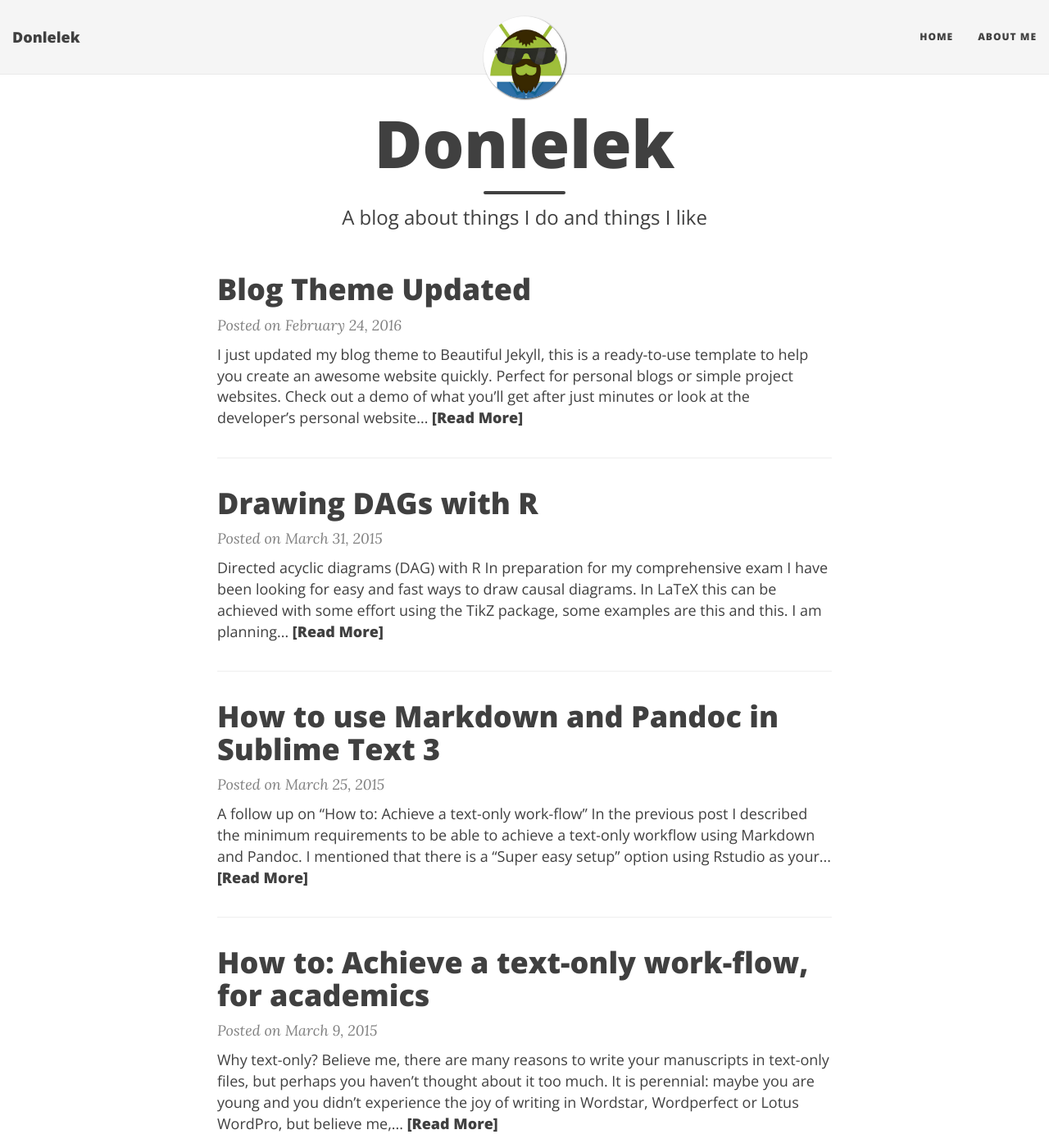
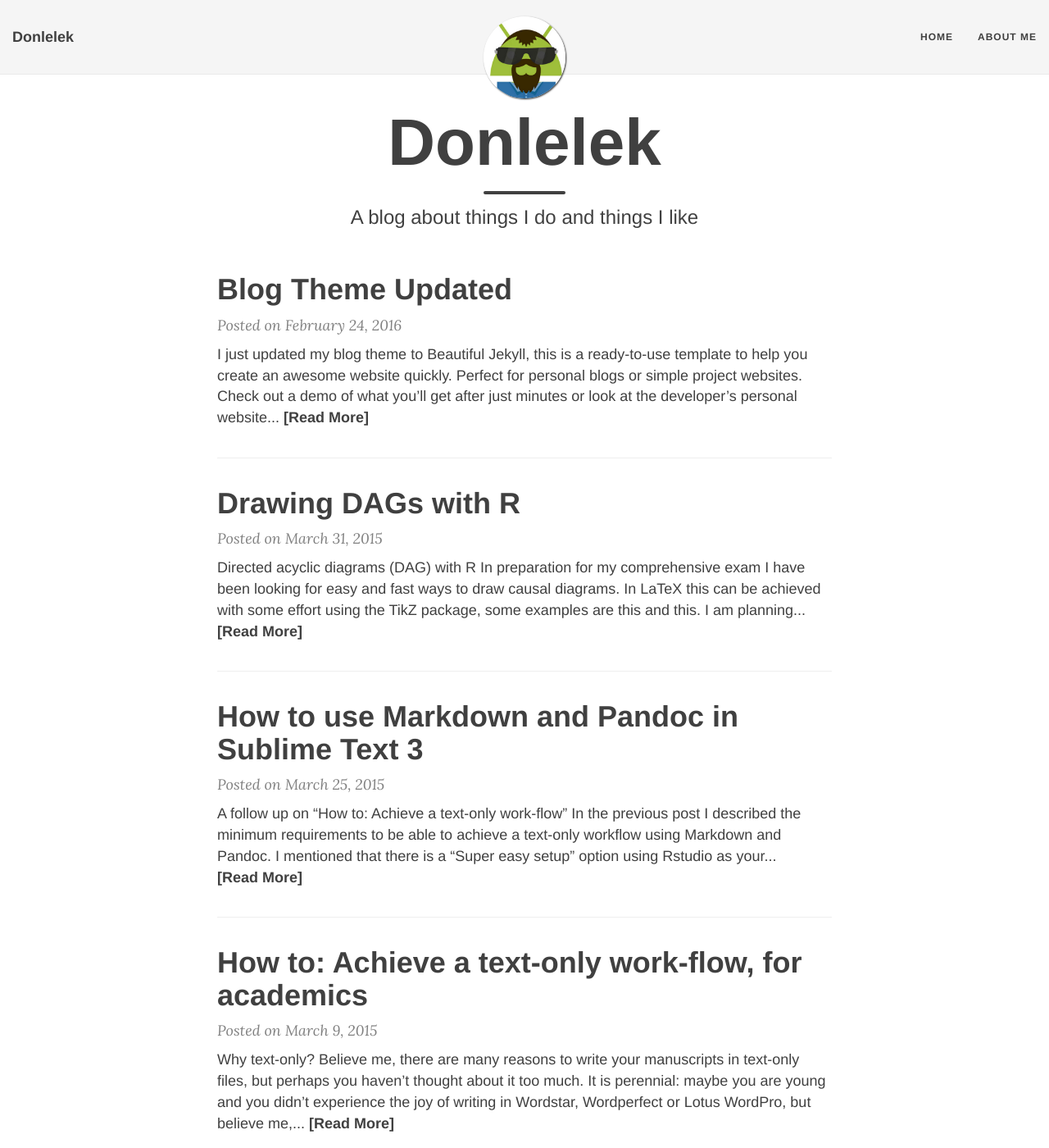
Before and after one commit to donlelek/donlelek.github.io, a Jekyll site: the page built from index.html, in a window 1280 px wide and 1400 px high. Shown: the whole window at 82% size. Built offline with Jekyll 4.4.1, drawn with Linux system fonts in a browser that asks for light colours; nearby versions of some CDN libraries; the list of posts is cut into pages by our own code.

Commit message:
changed twitter handle, updated sans font

```diff
--- a/_config.yml
+++ b/_config.yml
@@ -39,7 +39,7 @@
   name: Derek Price
   email: "dpricer@gmail.com"
   github: donlelek    # eg. daattali
-  twitter: dprice_chile   # eg. daattali
+  twitter: _donlelek_   # eg. daattali
   linkedin: in/dpricechile  # eg. "pub/dean-attali/8/946/143"
   stackoverflow: 4654047/donlelek  # eg. "3943160/daattali"
 
--- a/css/main.css
+++ b/css/main.css
@@ -18,7 +18,7 @@
   color: #008AFF;
 }
 h1,h2,h3,h4,h5,h6 {
-  font-family: 'Open Sans', 'Helvetica Neue', Helvetica, Arial, sans-serif;
+  font-family: 'Gibson', 'Helvetica Neue', Helvetica, Arial, sans-serif;
   font-weight: 800;
 }
 a {
@@ -50,7 +50,7 @@
 }
 
 .main-explain-area {
-  font-family: 'Open Sans', 'Helvetica Neue', Helvetica, Arial, sans-serif;
+  font-family: 'Gibson', 'Helvetica Neue', Helvetica, Arial, sans-serif;
   padding: 15px inherit;
 }
 
@@ -96,7 +96,7 @@
 .navbar-custom {
   background: #F5F5F5;
   border-bottom: 1px solid #EAEAEA;
-  font-family: 'Open Sans', 'Helvetica Neue', Helvetica, Arial, sans-serif;
+  font-family: 'Gibson', 'Helvetica Neue', Helvetica, Arial, sans-serif;
 }
 
 .navbar-custom .nav li a {
@@ -201,7 +201,7 @@
   padding: 0;
 }
 footer .copyright {
-  font-family: Open Sans;
+  font-family: Gibson;
   text-align: center;
   margin-bottom: 0;
 }
@@ -267,7 +267,7 @@
   margin: 0 0 10px;
 }
 .post-preview .post-entry {
-  font-family: 'Open Sans', 'Helvetica Neue', Helvetica, Arial, sans-serif;
+  font-family: 'Gibson', 'Helvetica Neue', Helvetica, Arial, sans-serif;
 }
 .post-preview .post-read-more {
   font-weight: 800;
@@ -304,7 +304,7 @@
   font-size: 24px;
   line-height: 1.1;
   display: block;
-  font-family: 'Open Sans', 'Helvetica Neue', Helvetica, Arial, sans-serif;
+  font-family: 'Gibson', 'Helvetica Neue', Helvetica, Arial, sans-serif;
   font-weight: 300;
   margin: 10px 0 0;
 }
@@ -339,7 +339,7 @@
 /* --- Pager --- */
 
 .pager li a {
-  font-family: 'Open Sans', 'Helvetica Neue', Helvetica, Arial, sans-serif;
+  font-family: 'Gibson', 'Helvetica Neue', Helvetica, Arial, sans-serif;
   text-transform: uppercase;
   font-size: 14px;
   font-weight: 800;
```
